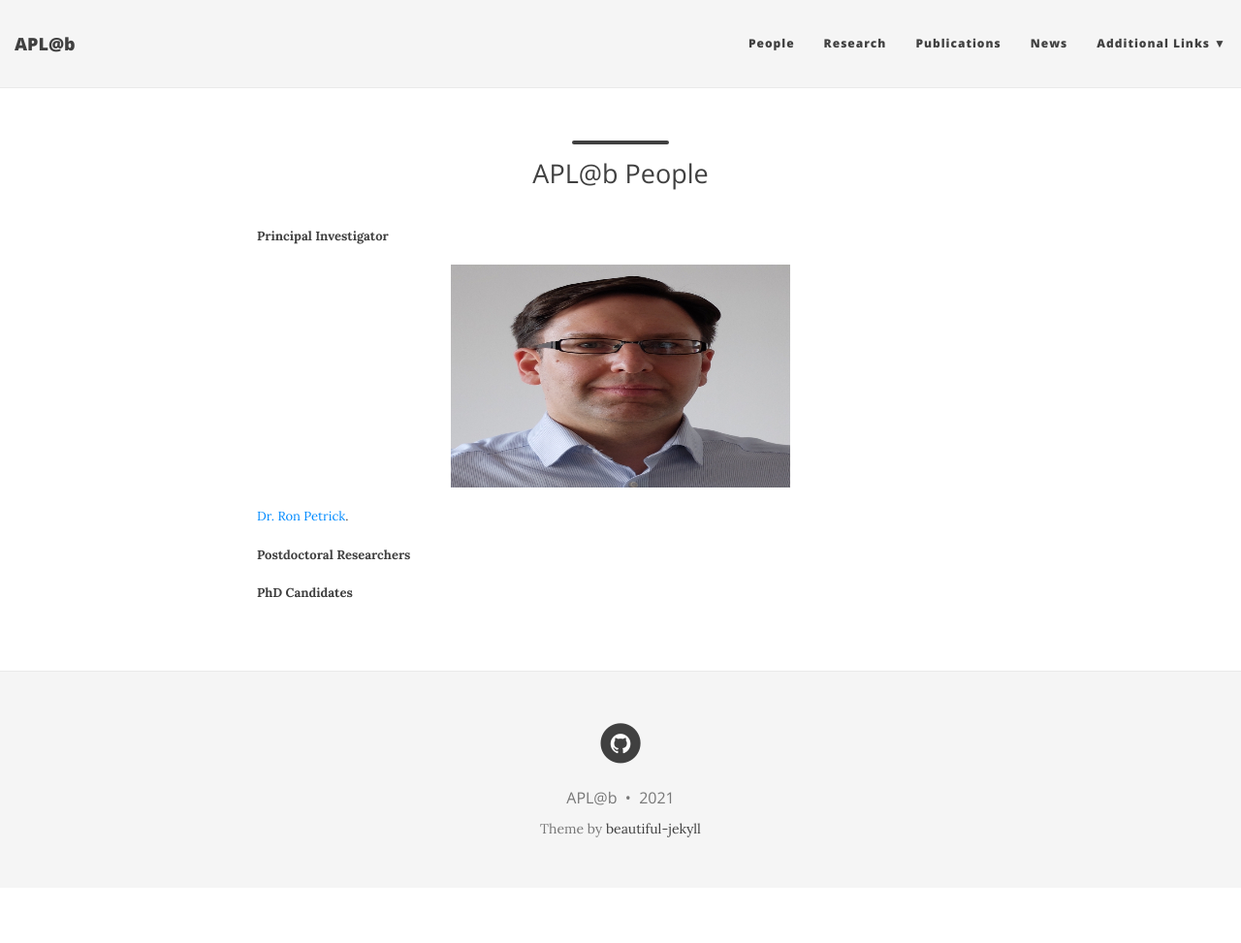
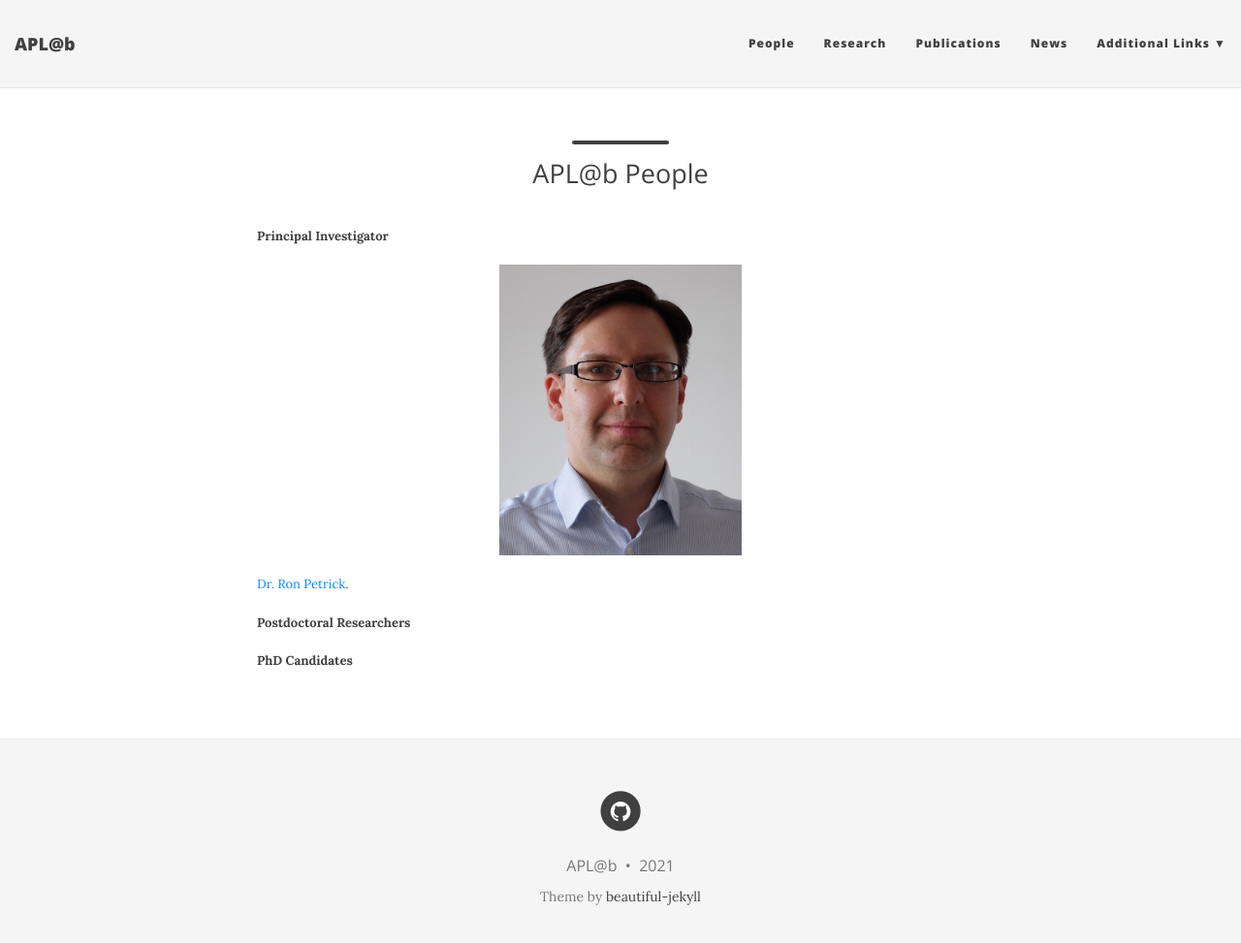
Before and after one commit to aplab2020/aplab2020.github.io, a Jekyll site: the page built from people.md, in a window 1280 px wide and 986 px high. Shown: the top 973 px of the window at 97% size. Built offline with Jekyll 4.4.1, drawn with Linux system fonts in a browser that asks for light colours; nearby versions of some CDN libraries.

Commit message:
Update people.md

```diff
--- a/people.md
+++ b/people.md
@@ -7,7 +7,7 @@ show-avatar: false
 
 **Principal Investigator**
 
-<p align="center"> <img src="/img/ron.jpg" align="center" width="350" height="230"> </p>
+<p align="center"> <img src="/img/ron.jpg" align="center" width="250" height="300"> </p>
 
 <p align="justify">
 <a href="http://homepages.inf.ed.ac.uk/rpetrick/" style="float: ;">Dr. Ron Petrick</a>.
```
